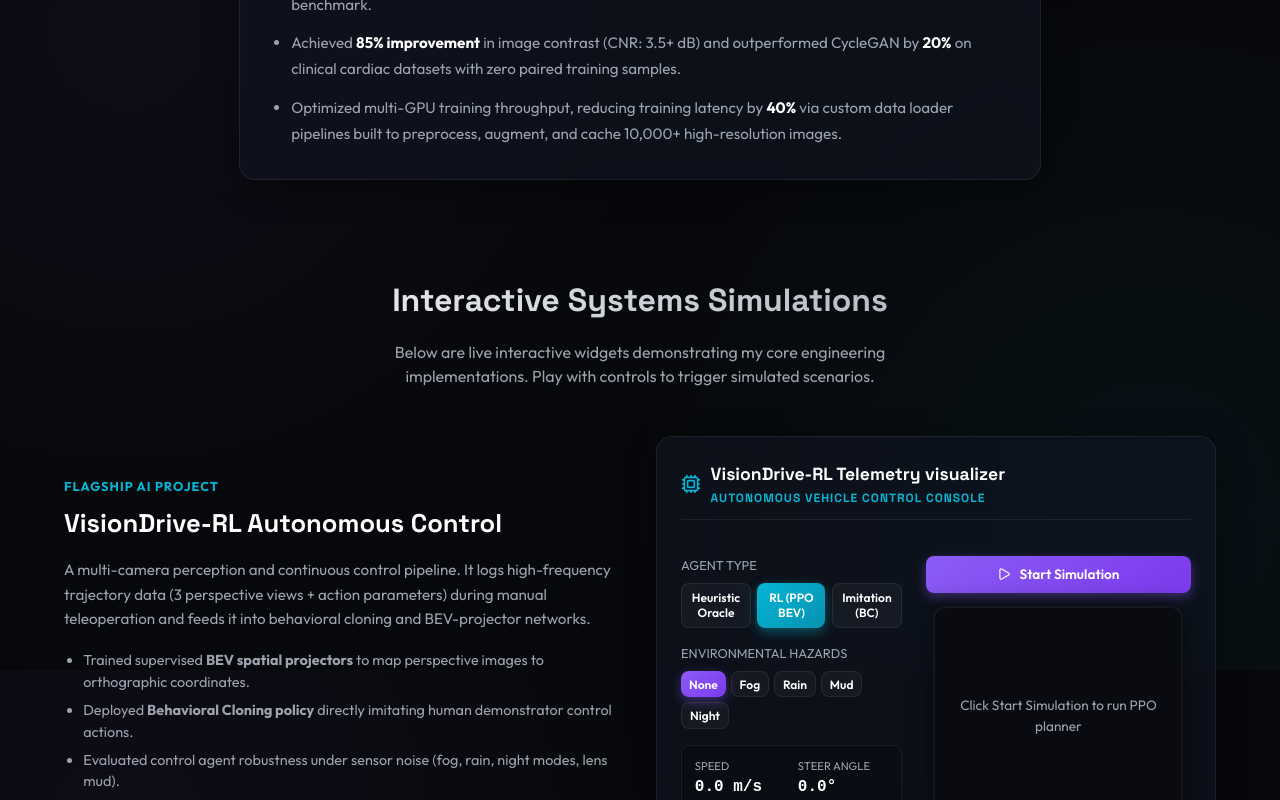
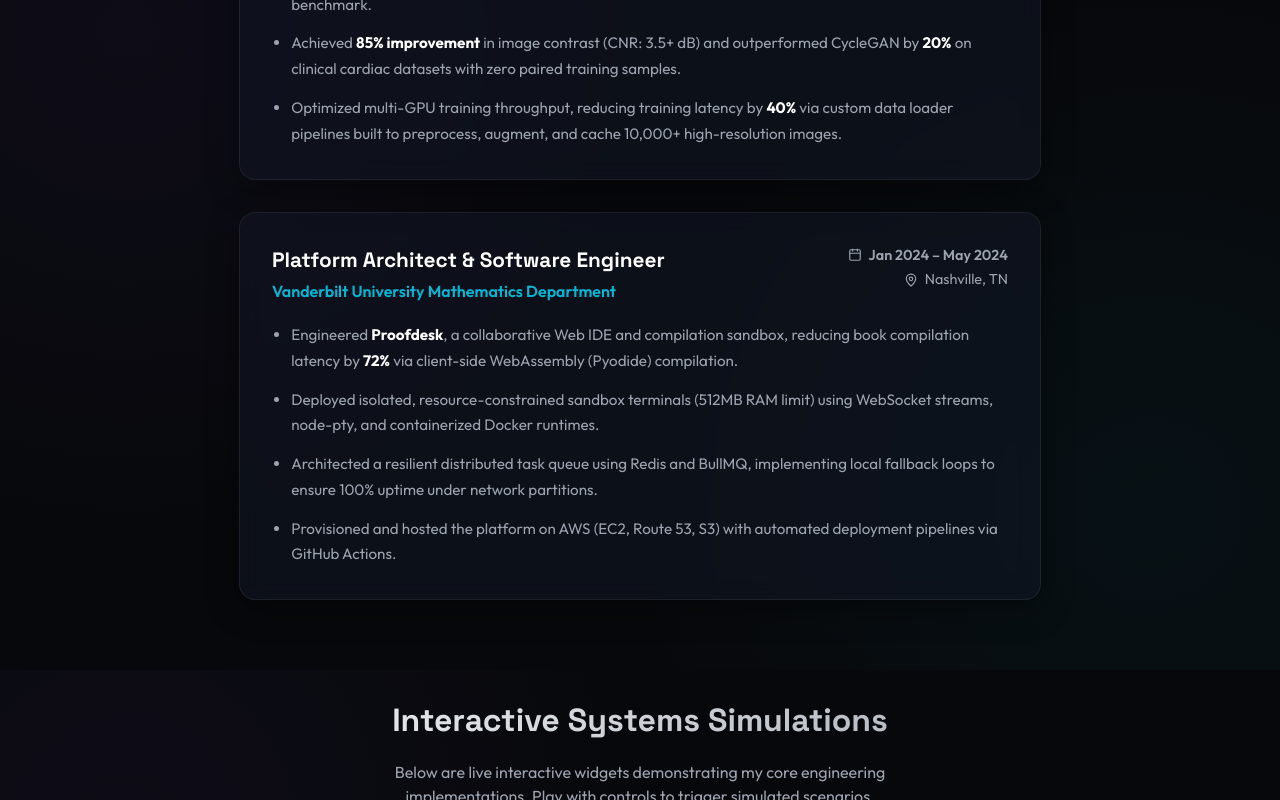
Before and after one commit to harsharajkumar-273/SDE-Portfolio-main, a React app: page / in a window 1280 px wide. Shown: the part 930-1730 px from the top of the page. Built offline with nearby package versions, Linux system fonts and the light colour scheme; the HTML template or start-up script is replaced by a standard one.

Commit message:
Added Mathematics Department (Proofdesk) experience

```diff
--- a/src/components/Experience.jsx
+++ b/src/components/Experience.jsx
@@ -20,17 +20,9 @@ export default function Experience() {
         <Briefcase size={28} style={{ color: 'var(--secondary)' }} /> Professional History
       </h2>
 
+      <div style={{ display: 'flex', flexDirection: 'column', gap: '2rem' }}>
+        {/* VU-BEAM Lab Experience */}
         <div className="glass-card" style={{ padding: '2rem', position: 'relative' }}>
-        <div style={{
-          position: 'absolute',
-          left: '2rem',
-          top: '3.5rem',
-          bottom: '2rem',
-          width: '2px',
-          background: 'linear-gradient(to bottom, var(--primary), transparent)',
-          display: 'none' /* toggle off if timeline circle is not needed */
-        }}></div>
-
           <div style={{ display: 'flex', justifyContent: 'space-between', alignItems: 'flex-start', flexWrap: 'wrap', gap: '0.5rem', marginBottom: '1.2rem' }}>
             <div>
               <h3 style={{ fontFamily: 'var(--font-space)', fontSize: '1.3rem', fontWeight: 700, color: '#ffffff' }}>
@@ -71,6 +63,53 @@ export default function Experience() {
             </li>
           </ul>
         </div>
+
+        {/* Math Dept Experience */}
+        <div className="glass-card" style={{ padding: '2rem', position: 'relative' }}>
+          <div style={{ display: 'flex', justifyContent: 'space-between', alignItems: 'flex-start', flexWrap: 'wrap', gap: '0.5rem', marginBottom: '1.2rem' }}>
+            <div>
+              <h3 style={{ fontFamily: 'var(--font-space)', fontSize: '1.3rem', fontWeight: 700, color: '#ffffff' }}>
+                Platform Architect & Software Engineer
+              </h3>
+              <div style={{ fontSize: '1rem', color: 'var(--secondary)', fontWeight: 600, marginTop: '0.2rem' }}>
+                Vanderbilt University Mathematics Department
+              </div>
+            </div>
+
+            <div style={{ display: 'flex', flexDirection: 'column', alignItems: 'flex-end', fontSize: '0.9rem', color: 'var(--text-muted)' }}>
+              <div style={{ display: 'flex', alignItems: 'center', gap: '0.4rem', fontWeight: 600 }}>
+                <Calendar size={14} /> Jan 2024 – May 2024
+              </div>
+              <div style={{ display: 'flex', alignItems: 'center', gap: '0.4rem', marginTop: '0.2rem' }}>
+                <MapPin size={14} /> Nashville, TN
+              </div>
+            </div>
+          </div>
+
+          <ul style={{
+            paddingLeft: '1.2rem',
+            color: 'var(--text-muted)',
+            fontSize: '0.95rem',
+            lineHeight: 1.7,
+            display: 'flex',
+            flexDirection: 'column',
+            gap: '0.8rem'
+          }}>
+            <li>
+              Engineered <strong style={{ color: '#fff' }}>Proofdesk</strong>, a collaborative Web IDE and compilation sandbox, reducing book compilation latency by <strong style={{ color: '#fff' }}>72%</strong> via client-side WebAssembly (Pyodide) compilation.
+            </li>
+            <li>
+              Deployed isolated, resource-constrained sandbox terminals (512MB RAM limit) using WebSocket streams, node-pty, and containerized Docker runtimes.
+            </li>
+            <li>
+              Architected a resilient distributed task queue using Redis and BullMQ, implementing local fallback loops to ensure 100% uptime under network partitions.
+            </li>
+            <li>
+              Provisioned and hosted the platform on AWS (EC2, Route 53, S3) with automated deployment pipelines via GitHub Actions.
+            </li>
+          </ul>
+        </div>
+      </div>
     </section>
   );
 }
```
Lines whose indentation alone changed are shown as unchanged.
